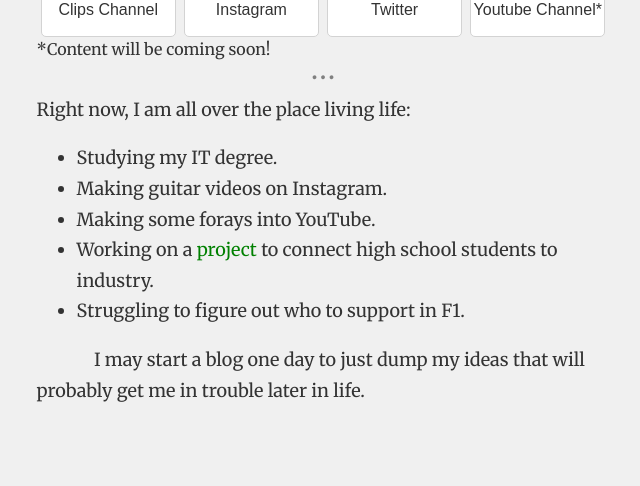
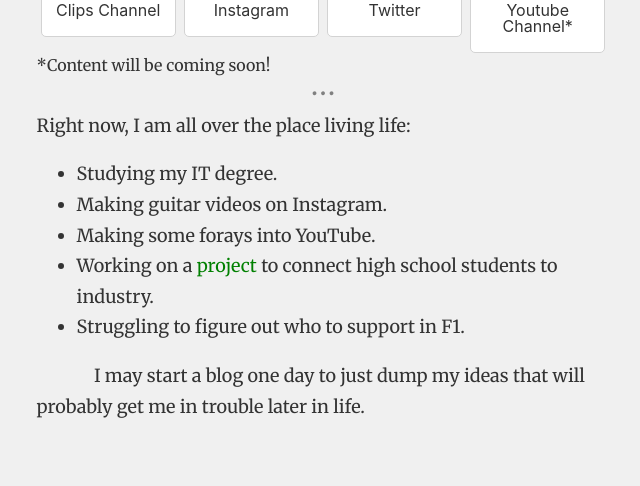
Before and after one commit to DanTheGamer2003/DanTheGamer2003.github.io, a plain HTML site: page index.html in a window 1280 px wide. Shown: the part 314-800 px from the top of the page, without its empty margins (317-957 px from the left). Drawn offline with Linux system fonts and the light colour scheme.

Commit message:
Font change
Quick links font

```diff
--- a/style.css
+++ b/style.css
@@ -146,7 +146,7 @@ p{
 }
 
 p.links{
-    font-family: Arial, Helvetica, sans-serif;
+    font-family: -apple-system, BlinkMacSystemFont, 'Arial', Roboto, Oxygen, Ubuntu, Cantarell, 'Open Sans', 'Helvetica Neue', sans-serif;
     font-size: 16px;
     text-indent: 0;
     line-height: 1em;
```
